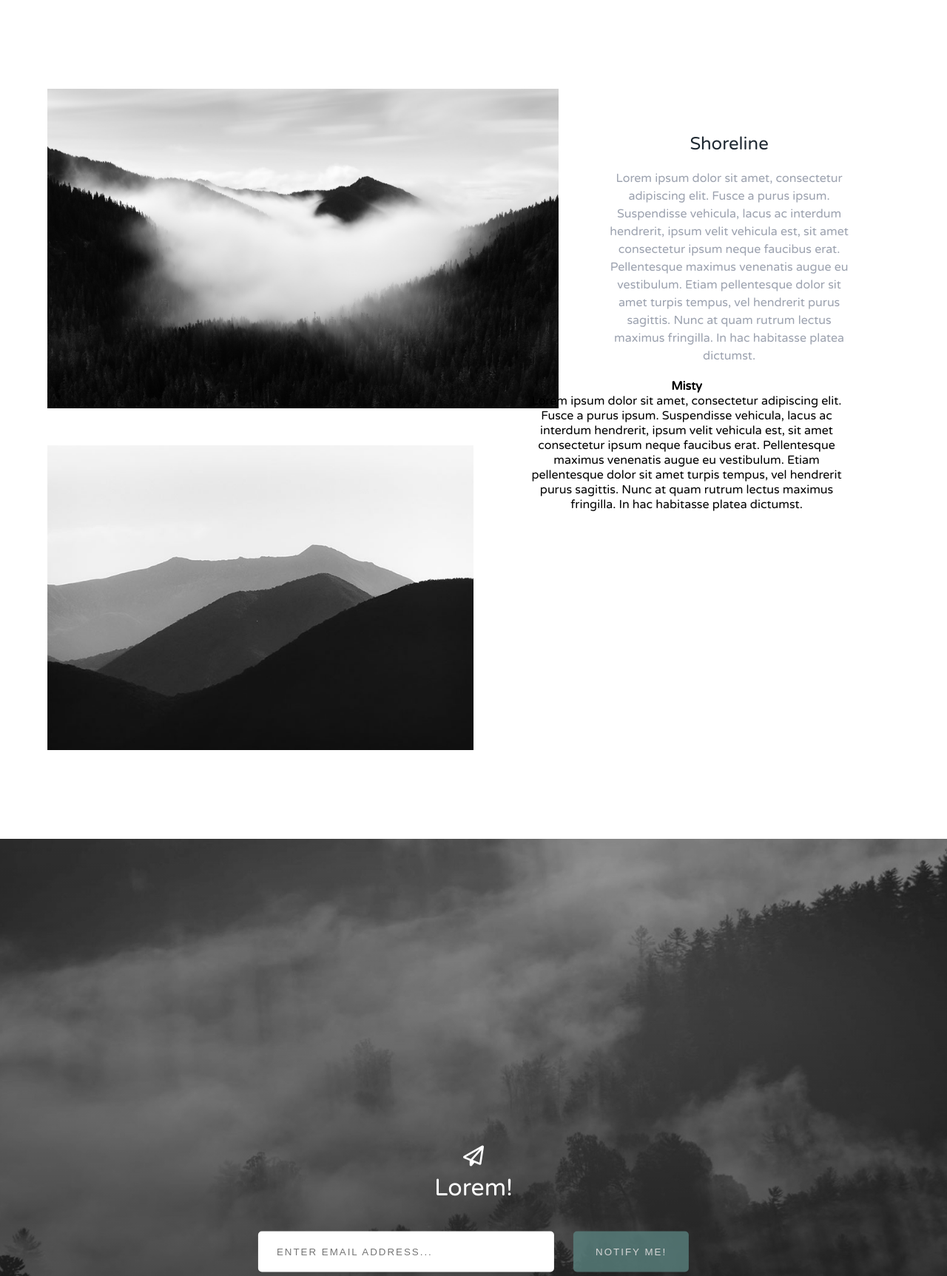
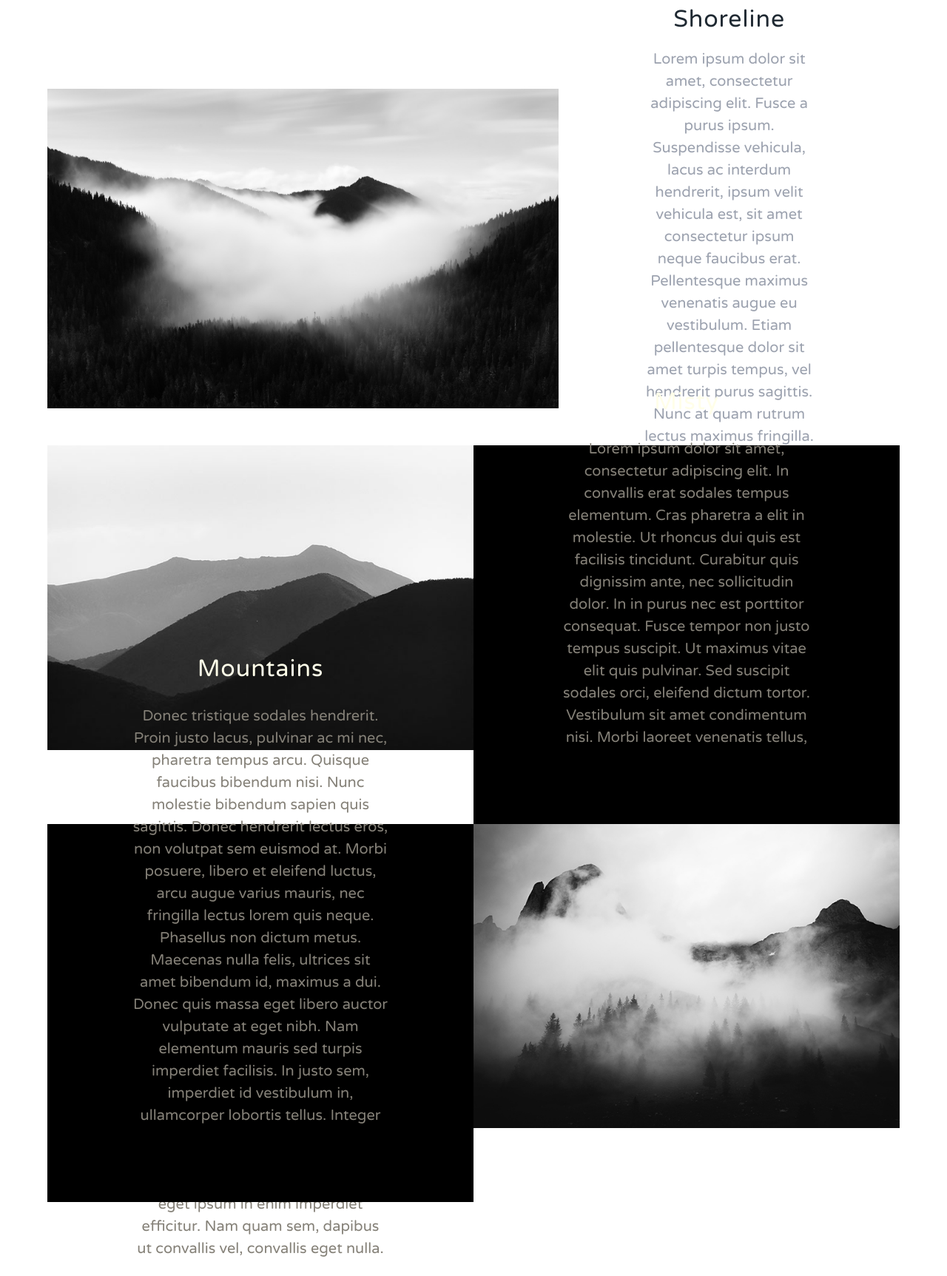
Before and after one commit to vanbeonhv/frontend-test, a plain HTML site: page index.html in a window 1280 px wide. Shown: the part 1600-3325 px from the top of the page at 74% size. Drawn offline with Linux system fonts and the light colour scheme.

Commit message:
Update Projects section

```diff
--- a/assets/css/style.css
+++ b/assets/css/style.css
@@ -157,7 +157,7 @@ header {
   /* height: 500px; */
   background-color: #fff;
   padding: 0 5%;
-  margin: 120px 0;
+  margin: 120px 0 240px 0;
   display: block;
 }
 
@@ -176,7 +176,7 @@ header {
   width: 40%;
   text-align: center;
   float: right;
-  padding: 0 5%;
+  padding: 0 10%;
   height: 100%;
   position: absolute;
   right: 0;
@@ -191,11 +191,14 @@ header {
 }
 .project__detail--header {
   font-weight: 400;
-  font-size: 24px;
+  font-size: 32px;
   color: #1f2932;
   margin-bottom: 20px;
+  letter-spacing: 1px;
 }
+
 .project__detail--body {
+  font-size: 20px;
   color: #9ca2af;
   line-height: 1.5;
 }
@@ -203,29 +206,48 @@ header {
 .project__second-detail {
   display: block;
   position: relative;
+  margin-bottom: 100px;
 }
 
 .project__detail--second-image {
   width: 50%;
-  float: left;
 }
 
 .project__detail--second-description {
   width: 50%;
   text-align: center;
-  float: right;
-  padding: 0 5%;
+  padding: 0 10%;
   height: 100%;
   position: absolute;
-  right: 0;
+  /* right: 0; */
   display: flex;
   flex-direction: column;
   justify-content: center;
   align-items: center;
+  background-color: #000;
+}
+
+.project__detail--second-description::after {
+  content: '';
+  position: absolute;
+  background-color: #000;
+  bottom: -100px;
+  right: 0;
+  height: 100px;
+  width: 100%;
 }
 .project__detail--second-header {
+  color: #fffee9;
+  font-weight: 400;
+  font-size: 32px;
+  margin-bottom: 30px;
+  letter-spacing: 1px;
 }
 .project__detail--second-body {
+  font-size: 20px;
+  color: #858178;
+  line-height: 1.5;
+  margin-bottom: 50px;
 }
 #contact {
   height: 1000px;
@@ -278,3 +300,13 @@ footer {
   text-align: center;
   line-height: 200px;
 }
+
+.float-right {
+  float: right;
+  right: 0;
+}
+
+.float-left {
+  float: left;
+  left: 0;
+}
--- a/index.html
+++ b/index.html
@@ -1,15 +1,21 @@
 <!DOCTYPE html>
 <html lang="en">
   <head>
-    <meta charset="UTF-8">
-    <meta http-equiv="X-UA-Compatible" content="IE=edge">
-    <meta name="viewport" content="width=device-width, initial-scale=1.0">
-    <link rel="preconnect" href="https://fonts.googleapis.com">
-    <link rel="preconnect" href="https://fonts.gstatic.com" crossorigin>
-    <link href="https://fonts.googleapis.com/css2?family=Varela+Round&display=swap" rel="stylesheet">
-    <link rel="stylesheet" type="text/css"/>
-    <link rel="stylesheet" href="./assets/css/style.css">
-    <script src="https://kit.fontawesome.com/f94082a83d.js" crossorigin="anonymous"></script>
+    <meta charset="UTF-8" />
+    <meta http-equiv="X-UA-Compatible" content="IE=edge" />
+    <meta name="viewport" content="width=device-width, initial-scale=1.0" />
+    <link rel="preconnect" href="https://fonts.googleapis.com" />
+    <link rel="preconnect" href="https://fonts.gstatic.com" crossorigin />
+    <link
+      href="https://fonts.googleapis.com/css2?family=Varela+Round&display=swap"
+      rel="stylesheet"
+    />
+    <link rel="stylesheet" type="text/css" />
+    <link rel="stylesheet" href="./assets/css/style.css" />
+    <script
+      src="https://kit.fontawesome.com/f94082a83d.js"
+      crossorigin="anonymous"
+    ></script>
     <title>Document</title>
   </head>
   <body>
@@ -27,10 +33,13 @@
       <section id="description">
         <div class="description__text-content">
           <h1 class="description__text-content--header">Lorem</h1>
-          <p class="description__text-content--body">Lorem ipsum dolor sit amet, consectetur adipiscing elit. Nulla
-            placerat
-            finibus tristique. Nam maximus malesuada rhoncus. Cras et dui erat. Etiam ac augue sed est interdum
-            accumsan. Donec ut est lectus. Cras vitae odio quis sapien vestibulum lobortis. Pellentesque pellentesque.</p>
+          <p class="description__text-content--body">
+            Lorem ipsum dolor sit amet, consectetur adipiscing elit. Nulla
+            placerat finibus tristique. Nam maximus malesuada rhoncus. Cras et
+            dui erat. Etiam ac augue sed est interdum accumsan. Donec ut est
+            lectus. Cras vitae odio quis sapien vestibulum lobortis.
+            Pellentesque pellentesque.
+          </p>
           <button class="description__text-content--btn">get et</button>
         </div>
         <div class="description__overlay"></div>
@@ -38,47 +47,104 @@
       <section id="about">
         <div class="about__text-content">
           <h3 class="about__text-content--header">Built with ET</h3>
-          <p class="about__text-content--body">Lorem ipsum dolor sit amet, consectetur adipiscing elit. Nulla
-            placerat finibus tristique. Donec ut est lectus. Cras vitae odio quis sapien vestibulum lobortis. Lectus
-            risus mollis nisi, at pharetra justo risus eu odio?
+          <p class="about__text-content--body">
+            Lorem ipsum dolor sit amet, consectetur adipiscing elit. Nulla
+            placerat finibus tristique. Donec ut est lectus. Cras vitae odio
+            quis sapien vestibulum lobortis. Lectus risus mollis nisi, at
+            pharetra justo risus eu odio?
             <a href="#" class="about__text-content--link">the preview page</a>
-            Aenean suscipit
-            congue dolor et tincidunt. Interdum et malesuada fames ac ante ipsum primis in faucibus. Integer at molestie
-            ex. Etiam at tincidunt massa, eu luctus sem. Phasellus laoreet, quam vestibulum rutrum euismod, lorem augue
-            efficitur
-            ligula, a congue nulla nisi quis nisl.</p>
+            Aenean suscipit congue dolor et tincidunt. Interdum et malesuada
+            fames ac ante ipsum primis in faucibus. Integer at molestie ex.
+            Etiam at tincidunt massa, eu luctus sem. Phasellus laoreet, quam
+            vestibulum rutrum euismod, lorem augue efficitur ligula, a congue
+            nulla nisi quis nisl.
+          </p>
         </div>
       </section>
       <section id="projects">
         <div class="project__detail">
-          <img class="project__detail--image" src="./assets/img/bg-masthead.jpg" alt="project 1" >
+          <img
+            class="project__detail--image"
+            src="./assets/img/bg-masthead.jpg"
+            alt="project 1"
+          />
           <div class="project__detail--description">
             <h4 class="project__detail--header">Shoreline</h4>
-            <p class="project__detail--body">Lorem ipsum dolor sit amet, consectetur adipiscing elit. Fusce a purus ipsum. Suspendisse vehicula, lacus ac interdum hendrerit, ipsum velit vehicula est, sit amet consectetur ipsum neque faucibus erat. Pellentesque maximus venenatis augue eu vestibulum. Etiam pellentesque dolor sit amet turpis tempus, vel hendrerit purus sagittis. Nunc at quam rutrum lectus maximus fringilla. In hac habitasse platea dictumst.</p>
+            <p class="project__detail--body">
+              Lorem ipsum dolor sit amet, consectetur adipiscing elit. Fusce a
+              purus ipsum. Suspendisse vehicula, lacus ac interdum hendrerit,
+              ipsum velit vehicula est, sit amet consectetur ipsum neque
+              faucibus erat. Pellentesque maximus venenatis augue eu vestibulum.
+              Etiam pellentesque dolor sit amet turpis tempus, vel hendrerit
+              purus sagittis. Nunc at quam rutrum lectus maximus fringilla. In
+              hac habitasse platea dictumst.
+            </p>
           </div>
           <div class="float-clear"></div>
         </div>
         <div class="project__second-detail">
-          <img class="project__detail--second-image" src="./assets/img/demo-image-01.jpg" alt="project 2" >
-           <div class="project__detail--second-description">
-
-             <h4 class="project__detail--second-header">Misty</h4>
-             <p class="project__detail--second-body">Lorem ipsum dolor sit amet, consectetur adipiscing elit. Fusce a purus ipsum. Suspendisse vehicula, lacus ac interdum hendrerit, ipsum velit vehicula est, sit amet consectetur ipsum neque faucibus erat. Pellentesque maximus venenatis augue eu vestibulum. Etiam pellentesque dolor sit amet turpis tempus, vel hendrerit purus sagittis. Nunc at quam rutrum lectus maximus fringilla. In hac habitasse platea dictumst.</p>
-            </div>
-
-            </div>
+          <img
+            class="project__detail--second-image float-left"
+            src="./assets/img/demo-image-01.jpg"
+            alt="project 2"
+          />
+          <div class="project__detail--second-description float-right">
+            <h4 class="project__detail--second-header">Misty</h4>
+            <p class="project__detail--second-body">
+              Lorem ipsum dolor sit amet, consectetur adipiscing elit. In
+              convallis erat sodales tempus elementum. Cras pharetra a elit in
+              molestie. Ut rhoncus dui quis est facilisis tincidunt. Curabitur
+              quis dignissim ante, nec sollicitudin dolor. In in purus nec est
+              porttitor consequat. Fusce tempor non justo tempus suscipit. Ut
+              maximus vitae elit quis pulvinar. Sed suscipit sodales orci,
+              eleifend dictum tortor. Vestibulum sit amet condimentum nisi.
+              Morbi laoreet venenatis tellus, et bibendum purus maximus mollis.
+            </p>
+          </div>
           <div class="float-clear"></div>
-
+        </div>
+        <div class="project__second-detail">
+          <div class="project__detail--second-description float-left">
+            <h4 class="project__detail--second-header">Mountains</h4>
+            <p class="project__detail--second-body">
+              Donec tristique sodales hendrerit. Proin justo lacus, pulvinar ac
+              mi nec, pharetra tempus arcu. Quisque faucibus bibendum nisi. Nunc
+              molestie bibendum sapien quis sagittis. Donec hendrerit lectus
+              eros, non volutpat sem euismod at. Morbi posuere, libero et
+              eleifend luctus, arcu augue varius mauris, nec fringilla lectus
+              lorem quis neque. Phasellus non dictum metus. Maecenas nulla
+              felis, ultrices sit amet bibendum id, maximus a dui. Donec quis
+              massa eget libero auctor vulputate at eget nibh. Nam elementum
+              mauris sed turpis imperdiet facilisis. In justo sem, imperdiet id
+              vestibulum in, ullamcorper lobortis tellus. Integer commodo diam
+              ac iaculis porttitor. Aenean sed turpis vitae quam cursus mollis
+              quis nec augue. Nulla eget ipsum in enim imperdiet efficitur. Nam
+              quam sem, dapibus ut convallis vel, convallis eget nulla.
+            </p>
+          </div>
+          <img
+            class="project__detail--second-image float-right"
+            src="./assets/img/demo-image-02.jpg"
+            alt="project 2"
+          />
+          <div class="float-clear"></div>
+        </div>
       </section>
       <section id="contact">
         <div class="contact__content">
-            <div class="contact__content--header">
-              <i class=" contact__content--icon fa-regular fa-paper-plane"></i>
-              <h3 class="contact__content--title">Lorem!</h3>
-            </div>
+          <div class="contact__content--header">
+            <i class="contact__content--icon fa-regular fa-paper-plane"></i>
+            <h3 class="contact__content--title">Lorem!</h3>
+          </div>
           <div class="contact__content--body">
-            <input type="email" class="contact__content--input" placeholder="enter email address...">
-            <button disabled class="contact__content--btn disabled-btn">notify me!</button>
+            <input
+              type="email"
+              class="contact__content--input"
+              placeholder="enter email address..."
+            />
+            <button disabled class="contact__content--btn disabled-btn">
+              notify me!
+            </button>
           </div>
         </div>
         <div class="contact__overlay"></div>
```
